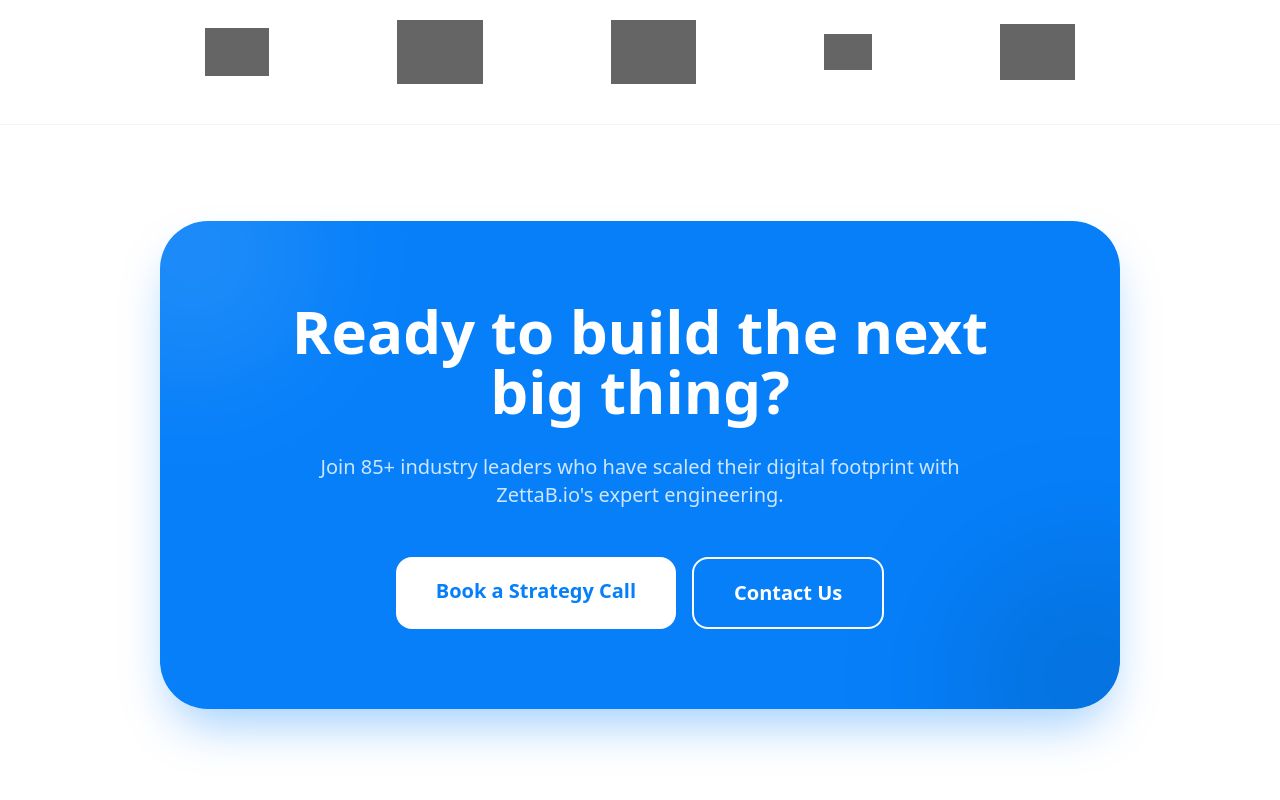
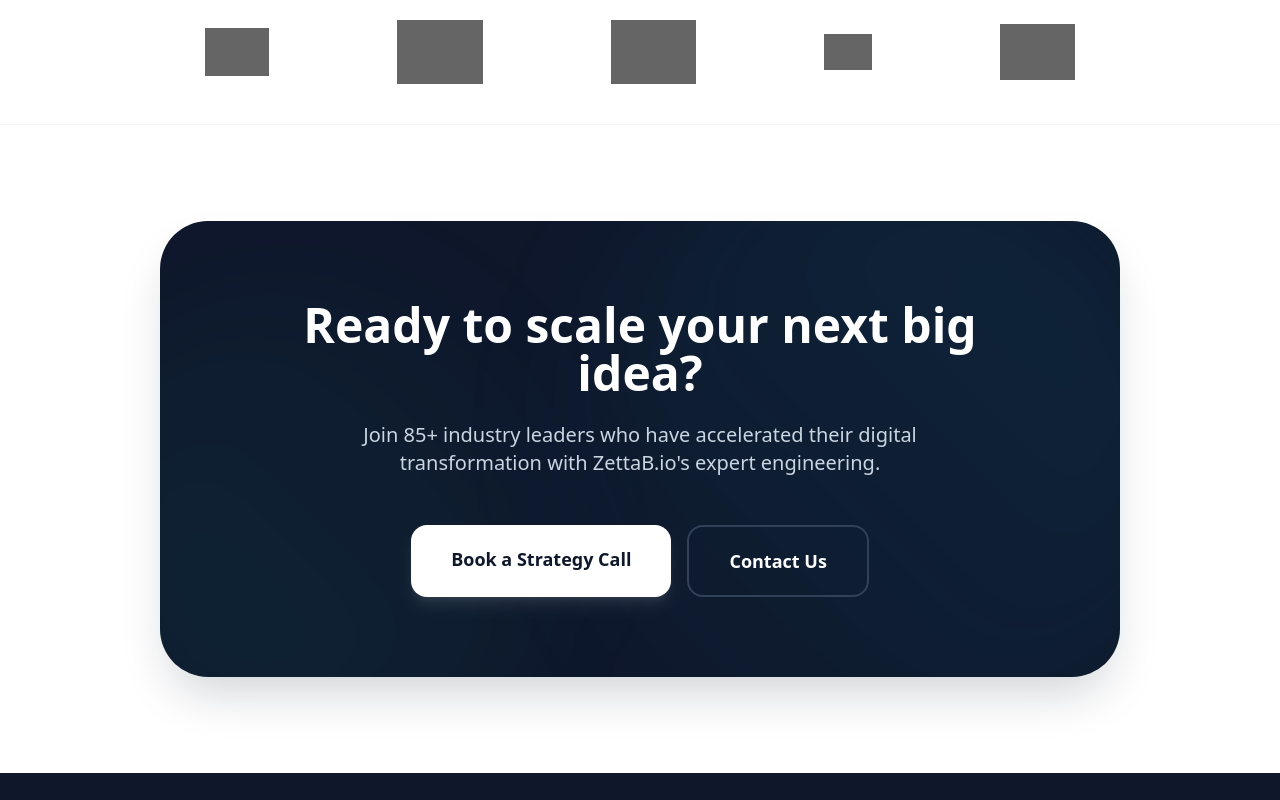
Before and after one commit to UnlimitedCollection/ZettaBSite, a Next.js app: page / in a window 1280 px wide. Shown: the part 5940-6740 px from the top of the page. Built offline with nearby package versions, Linux system fonts and the light colour scheme; grey boxes are pictures that could not be loaded.

Commit message:
style: update final CTA box to a dark slate aesthetic

```diff
--- a/src/app/page.tsx
+++ b/src/app/page.tsx
@@ -569,20 +569,24 @@
       {/* Final CTA */}
       <section className="py-24">
         <div className="max-w-5xl mx-auto px-4 sm:px-6 lg:px-8 text-center">
-          <div className="bg-primary p-12 lg:p-20 rounded-[3rem] text-white shadow-2xl shadow-primary/40 relative overflow-hidden">
-            <div className="absolute -top-24 -left-24 size-64 bg-white/10 rounded-full blur-3xl"></div>
-            <div className="absolute -bottom-24 -right-24 size-64 bg-black/10 rounded-full blur-3xl"></div>
-            <h2 className="text-4xl lg:text-6xl font-black mb-8 relative z-10">Ready to build the next big thing?</h2>
-            <p className="text-white/80 text-xl mb-12 max-w-2xl mx-auto relative z-10">
-              Join 85+ industry leaders who have scaled their digital footprint with ZettaB.io's expert engineering.
-            </p>
-            <div className="flex flex-wrap justify-center gap-4 relative z-10">
-              <Link href="/contact" className="px-10 py-5 bg-white text-primary rounded-2xl font-black text-xl hover:scale-105 transition-transform">
-                Book a Strategy Call
-              </Link>
-              <Link href="/about" className="px-10 py-5 bg-primary border-2 border-white text-white rounded-2xl font-black text-xl hover:bg-white hover:text-primary transition-all">
-                Contact Us
-              </Link>
+          <div className="bg-slate-900 overflow-hidden relative p-12 lg:p-20 rounded-[3rem] text-white shadow-2xl shadow-slate-900/20">
+            {/* Subtle Gradient Overlays */}
+            <div className="absolute top-0 right-0 -mr-20 -mt-20 w-[40rem] h-[40rem] rounded-full bg-gradient-to-bl from-cyan-500/10 to-transparent blur-3xl pointer-events-none"></div>
+            <div className="absolute bottom-0 left-0 -ml-20 -mb-20 w-[30rem] h-[30rem] rounded-full bg-gradient-to-tr from-teal-500/10 to-transparent blur-3xl pointer-events-none"></div>
+
+            <div className="relative z-10">
+              <h2 className="text-4xl lg:text-5xl font-black mb-6">Ready to scale your next big idea?</h2>
+              <p className="text-slate-300 text-lg sm:text-xl mb-12 max-w-2xl mx-auto">
+                Join 85+ industry leaders who have accelerated their digital transformation with ZettaB.io's expert engineering.
+              </p>
+              <div className="flex flex-wrap justify-center gap-4">
+                <Link href="/contact" className="px-8 py-4 sm:px-10 sm:py-5 bg-white text-slate-900 rounded-2xl font-bold text-lg hover:scale-105 transition-transform shadow-lg shadow-white/10">
+                  Book a Strategy Call
+                </Link>
+                <Link href="/about" className="px-8 py-4 sm:px-10 sm:py-5 bg-transparent border-2 border-slate-700 text-white rounded-2xl font-bold text-lg hover:bg-slate-800 hover:border-slate-600 transition-all">
+                  Contact Us
+                </Link>
+              </div>
             </div>
           </div>
         </div>
```
